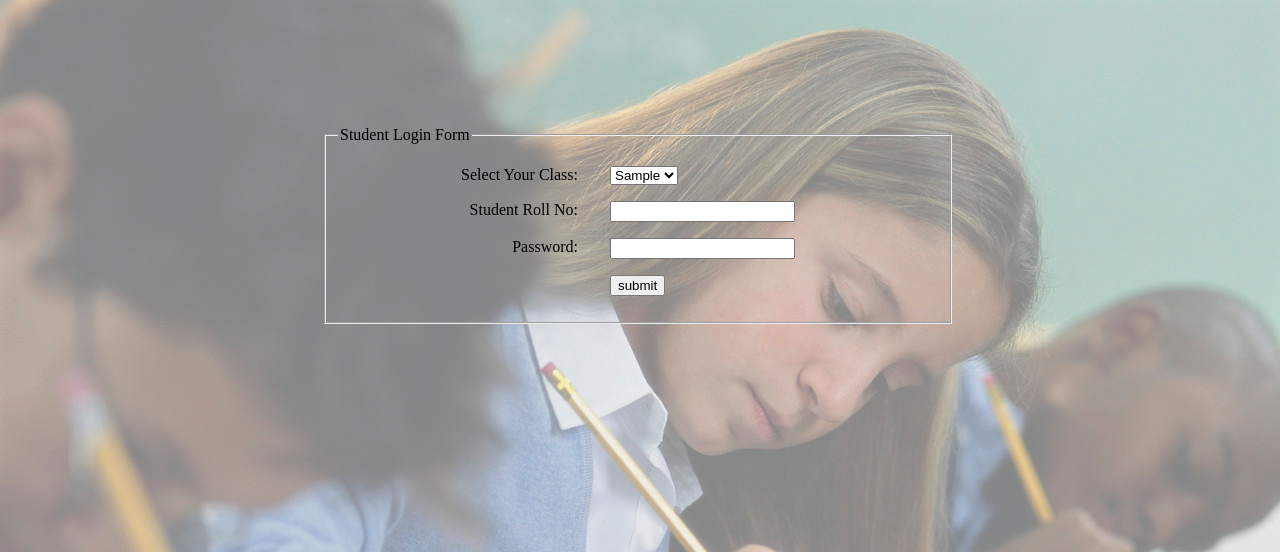
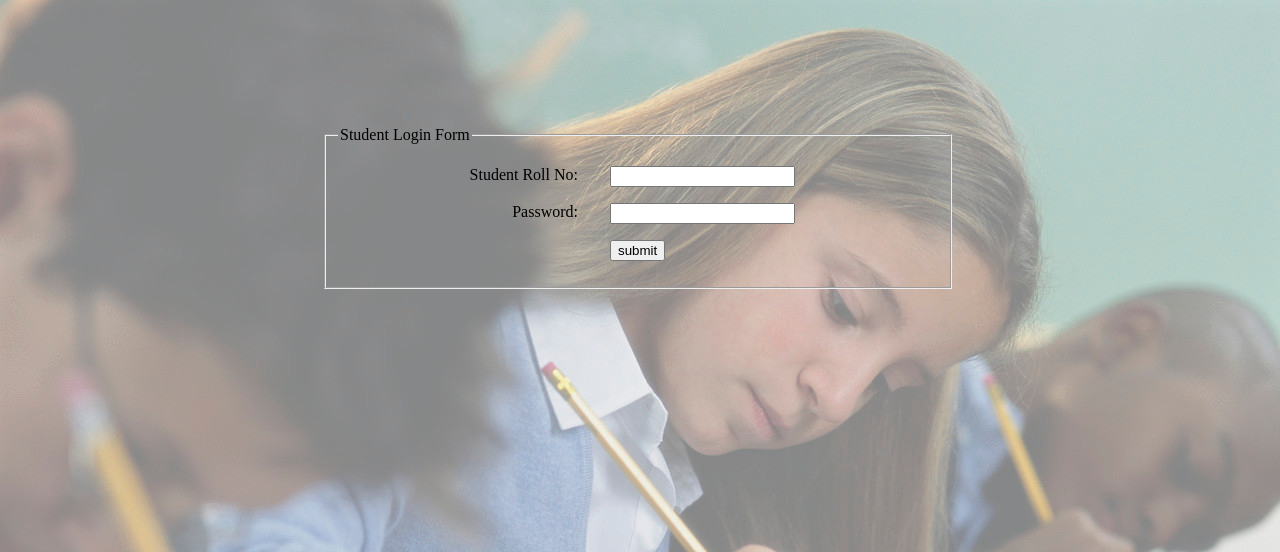
Before and after one commit to ankigupt0000/quiz, a PHP site: page /view/studentlogin.php in a window 1280 px wide. Shown: the top 552 px of the page. Run offline with PHP 8.4, Linux system fonts and the light colour scheme; tables that the repository leaves empty or names only in its code hold one stand-in row (values such as "Sample post").

```diff
--- a/controller/studentlogin.php
+++ b/controller/studentlogin.php
@@ -4,8 +4,8 @@
 	$cls=mysql_real_escape_string($_REQUEST['cls']);
 	$rollno=mysql_real_escape_string($_REQUEST['rollno']);
 	$password=mysql_real_escape_string($_REQUEST['passwd']);
-	updateSession($cls,$rollno,$password);
-	if(checkStudent($cls, $rollno, $password)==1)
+	updateSession($rollno,$password);
+	if(checkStudent($rollno, $password)==1)
 	{
 		header('Location: ../view/Instructions.php');
 	}
--- a/model/studentlogin.php
+++ b/model/studentlogin.php
@@ -1,10 +1,10 @@
 <?php
 	session_start();
 	require_once('../model/db.php');
- 	function checkStudent($cls, $rollno, $passwd)
+ 	function checkStudent($rollno, $passwd)
 	{
 		$db_obj=connectDB();
-		$sql="Select count(*) as cnt from student where Class='".$cls."' and RollNo='".$rollno."' and password ='".$passwd."';";
+		$sql="Select count(*) as cnt from student where RollNo='".$rollno."' and password ='".$passwd."';";
 		echo $sql;
 		foreach($db_obj->query($sql) as $row)
 		{
@@ -12,10 +12,10 @@
 		}
 		return 0;
 	}
-	function updateSession($cls, $rollno, $passwd)
+	function updateSession($rollno, $passwd)
 	{
 		$db_obj=connectDB();
-		$sql="Select * from student where Class='".$cls."' and RollNo='".$rollno."' and password ='".$passwd."';";
+		$sql="Select RollNo,password from student where Class='".$cls."' and RollNo='".$rollno."' and password ='".$passwd."';";
 		foreach($db_obj->query($sql) as $row)
 		{
 			$_SESSION['studid']=$row['StudentId'];
--- a/view/index.php
+++ b/view/index.php
@@ -2,7 +2,7 @@
 <html xmlns="http://www.w3.org/1999/xhtml" lang="en" xml:lang="en">
 
 	<head>
-		<title>Online Quiz Portal::Home</title>
+		<title>Vaanika Solutions::Quiz</title>
 		<?php include_once "meta.php" ?>
 	</head>
 	<body>
--- a/view/studentlogin.php
+++ b/view/studentlogin.php
@@ -27,12 +27,12 @@ session_start();
 					?>
 					</div>
                                         <legend>Student Login Form</legend>
-					<p>
+					<!--<p>
 					<label for='cls'>Select Your Class:</label>
 					<select name='cls'>
 						<?php listClasses(); ?>
 					</select>
-					</p>
+					</p>-->
                                         <p>
                                         <label for="uname">Student Roll No:</label>
                                         <input type="text" name="rollno" id="rollno" />
```
